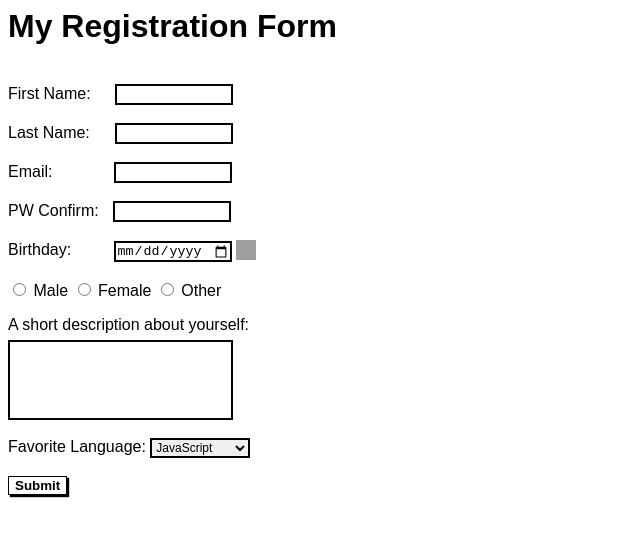
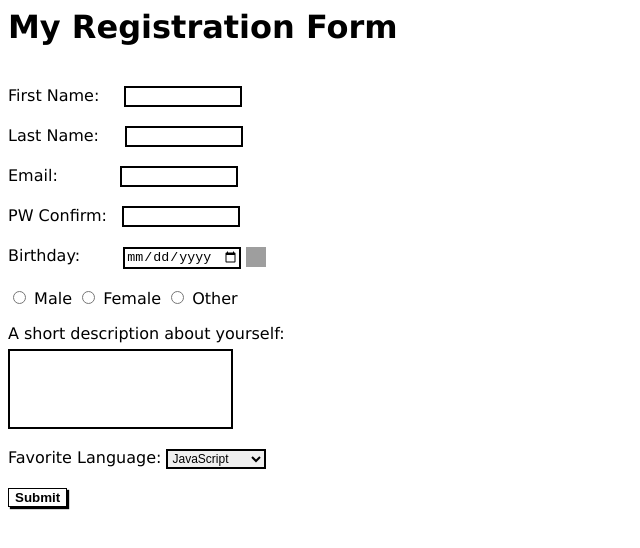
Before and after one commit to megan32/reg_form_practice, a plain HTML site: page index.html in a window 1280 px wide. Shown: the whole page, without its empty margins (0-640 px from the left). Drawn offline with Linux system fonts and the light colour scheme; grey boxes are pictures that could not be loaded.

Commit message:
font change

```diff
--- a/index.html
+++ b/index.html
@@ -6,7 +6,7 @@
     <title> My Registration Form</title>
     <style>
     form{
-      font-family: sans-serif;
+      font-family: Geneva;
     }
     input, #faveLang {
       border: 2px solid black;
```
